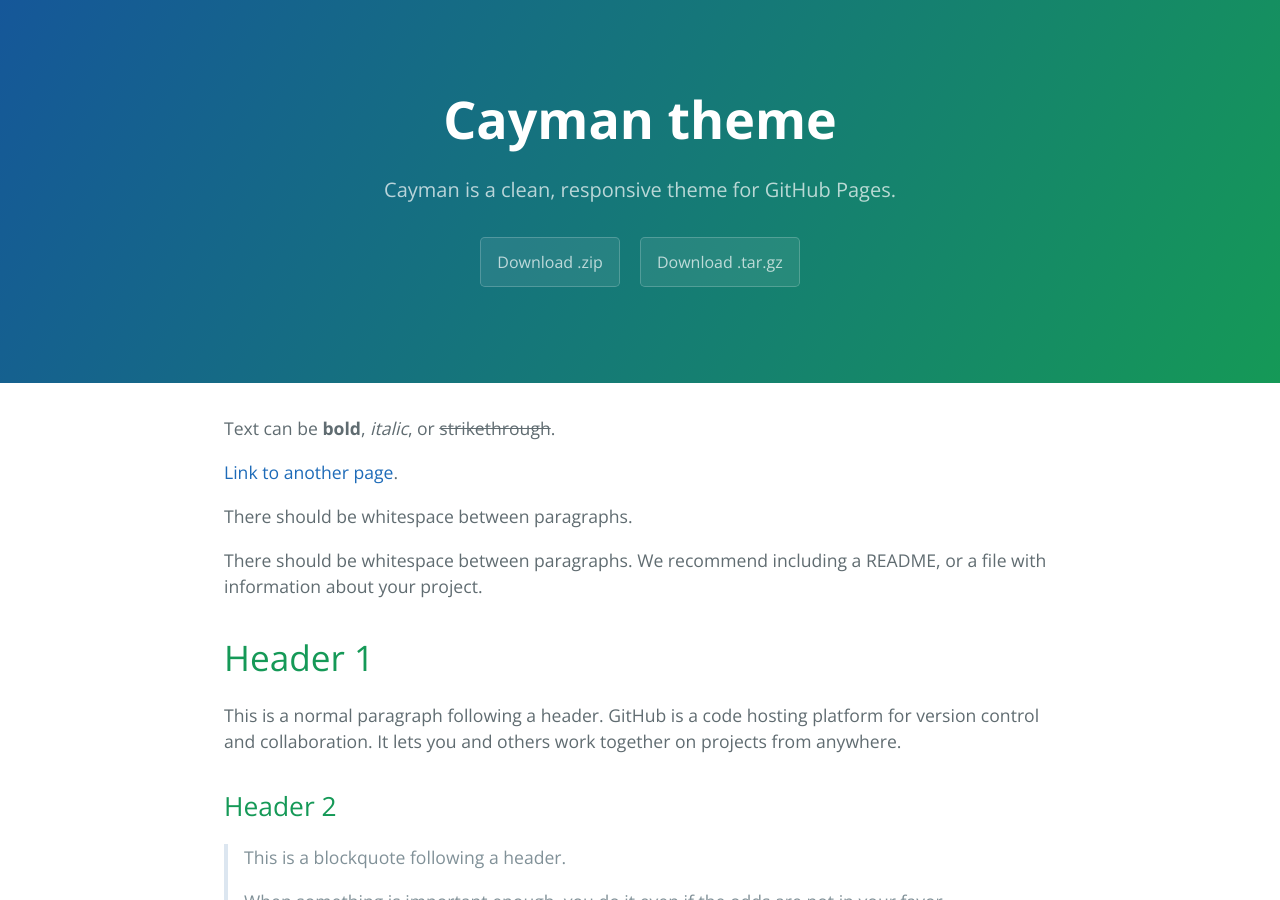
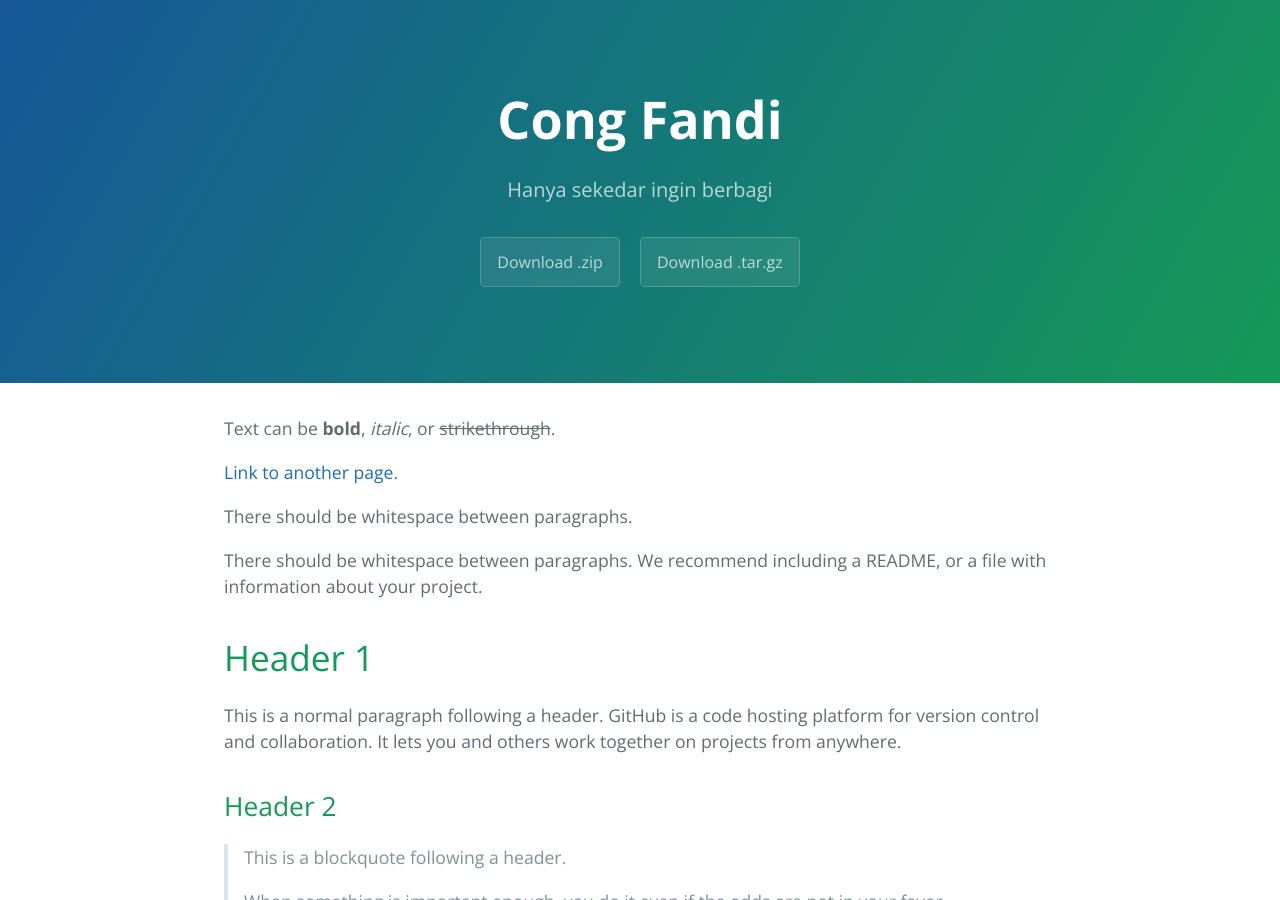
Before and after one commit to congfandi/congfandi.github.io, a Jekyll site: the page built from index.md, in a window 1280 px wide and 900 px high. Built offline with Jekyll 4.4.1, drawn with Linux system fonts in a browser that asks for light colours.

Commit message:
change name

```diff
--- a/_config.yml
+++ b/_config.yml
@@ -1,5 +1,5 @@
-title: Cayman theme
-description: Cayman is a clean, responsive theme for GitHub Pages.
+title: Cong Fandi
+description: Hanya sekedar ingin berbagi
 show_downloads: true
 google_analytics:
 theme: jekyll-theme-cayman
```
